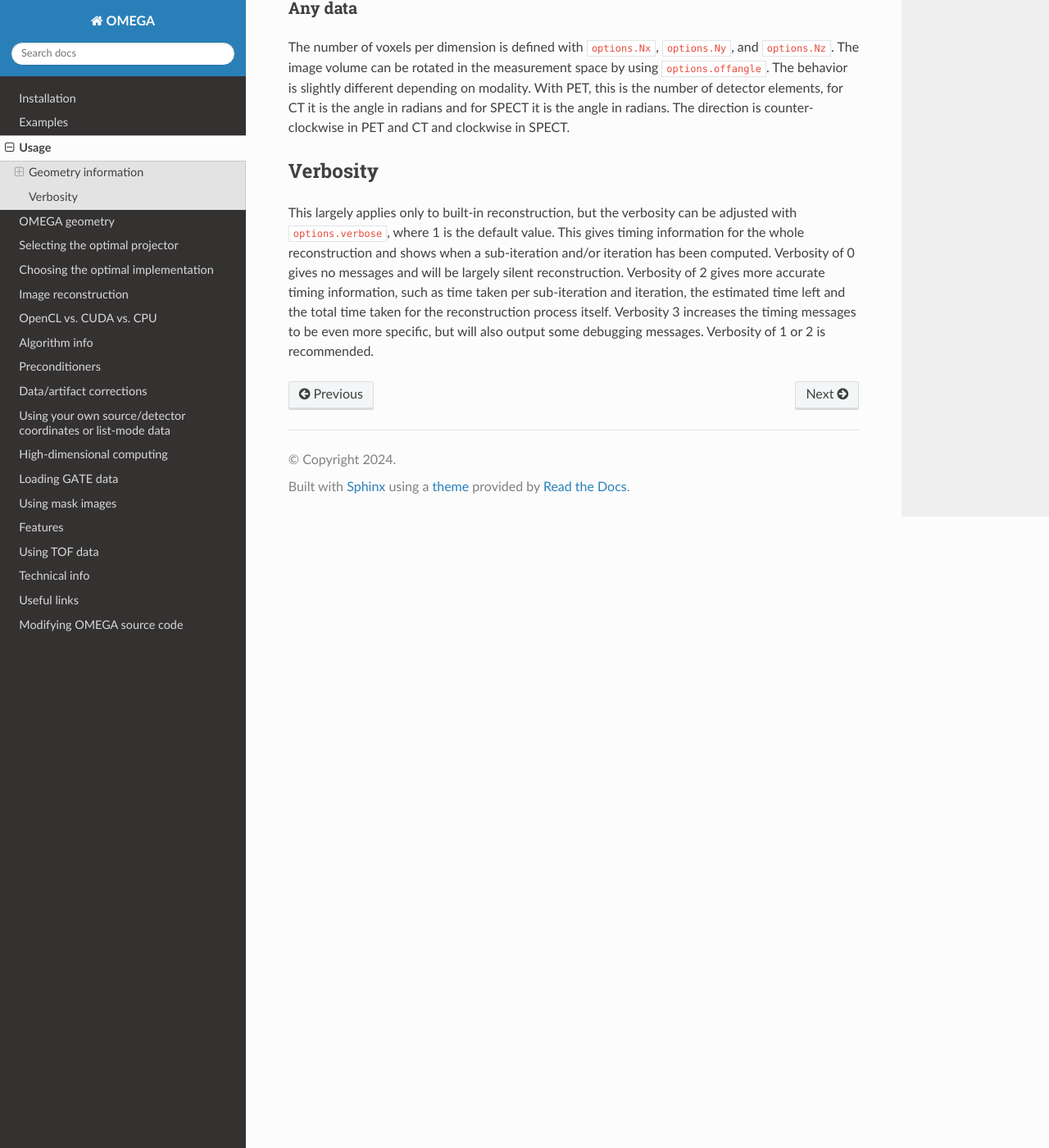
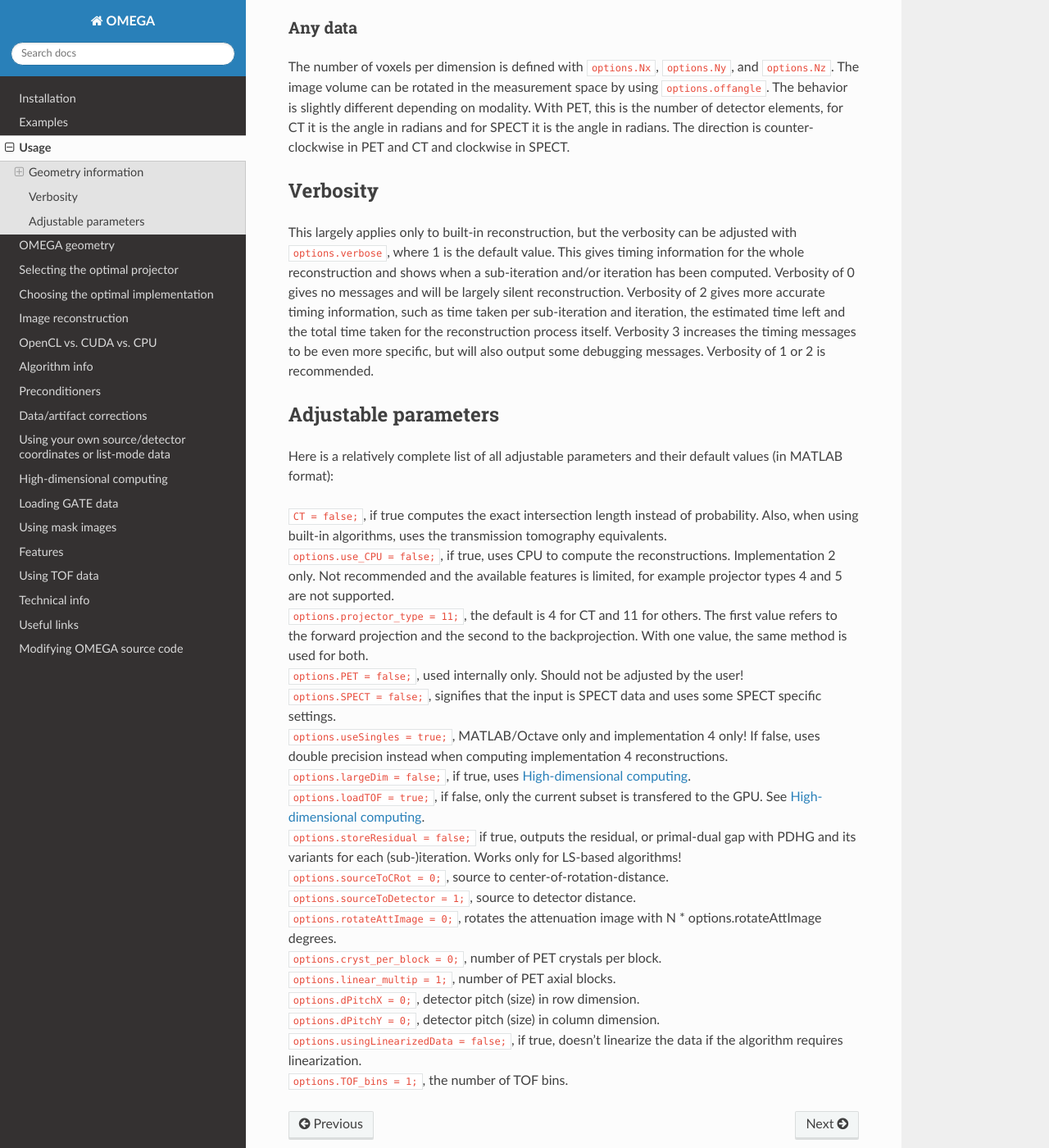
Before and after one commit to villekf/OMEGA-doc, a Sphinx documentation site: the page built from docs/source/usage.rst, in a window 1280 px wide and 1400 px high, scrolled down 3453 px. Shown: the whole window at 82% size. Built offline with Sphinx 7.4.7 and the Read the Docs theme 3.1.0, drawn with Linux system fonts in a browser that asks for light colours; some of the changed text lies outside the part shown.

Commit message:
Update usage.rst

```diff
--- a/docs/source/usage.rst
+++ b/docs/source/usage.rst
@@ -99,3 +99,27 @@ Verbosity
 This largely applies only to built-in reconstruction, but the verbosity can be adjusted with ``options.verbose``, where 1 is the default value. This gives timing information for the whole reconstruction and shows when a sub-iteration and/or iteration
 has been computed. Verbosity of 0 gives no messages and will be largely silent reconstruction. Verbosity of 2 gives more accurate timing information, such as time taken per sub-iteration and iteration, the estimated time left and the total time
 taken for the reconstruction process itself. Verbosity 3 increases the timing messages to be even more specific, but will also output some debugging messages. Verbosity of 1 or 2 is recommended.
+
+Adjustable parameters
+---------------------
+
+Here is a relatively complete list of all adjustable parameters and their default values (in MATLAB format):
+
+| ``CT = false;``, if true computes the exact intersection length instead of probability. Also, when using built-in algorithms, uses the transmission tomography equivalents.
+| ``options.use_CPU = false;``, if true, uses CPU to compute the reconstructions. Implementation 2 only. Not recommended and the available features is limited, for example projector types 4 and 5 are not supported.
+| ``options.projector_type = 11;``, the default is 4 for CT and 11 for others. The first value refers to the forward projection and the second to the backprojection. With one value, the same method is used for both.
+| ``options.PET = false;``, used internally only. Should not be adjusted by the user!
+| ``options.SPECT = false;``, signifies that the input is SPECT data and uses some SPECT specific settings.
+| ``options.useSingles = true;``, MATLAB/Octave only and implementation 4 only! If false, uses double precision instead when computing implementation 4 reconstructions.
+| ``options.largeDim = false;``, if true, uses :doc:`highdim`.
+| ``options.loadTOF = true;``, if false, only the current subset is transfered to the GPU. See :doc:`highdim`.
+| ``options.storeResidual = false;`` if true, outputs the residual, or primal-dual gap with PDHG and its variants for each (sub-)iteration. Works only for LS-based algorithms!
+| ``options.sourceToCRot = 0;``, source to center-of-rotation-distance.
+| ``options.sourceToDetector = 1;``, source to detector distance.
+| ``options.rotateAttImage = 0;``, rotates the attenuation image with N * options.rotateAttImage degrees.
+| ``options.cryst_per_block = 0;``, number of PET crystals per block.
+| ``options.linear_multip = 1;``, number of PET axial blocks.
+| ``options.dPitchX = 0;``, detector pitch (size) in row dimension.
+| ``options.dPitchY = 0;``, detector pitch (size) in column dimension.
+| ``options.usingLinearizedData = false;``, if true, doesn't linearize the data if the algorithm requires linearization.
+| ``options.TOF_bins = 1;``, the number of TOF bins.
```
